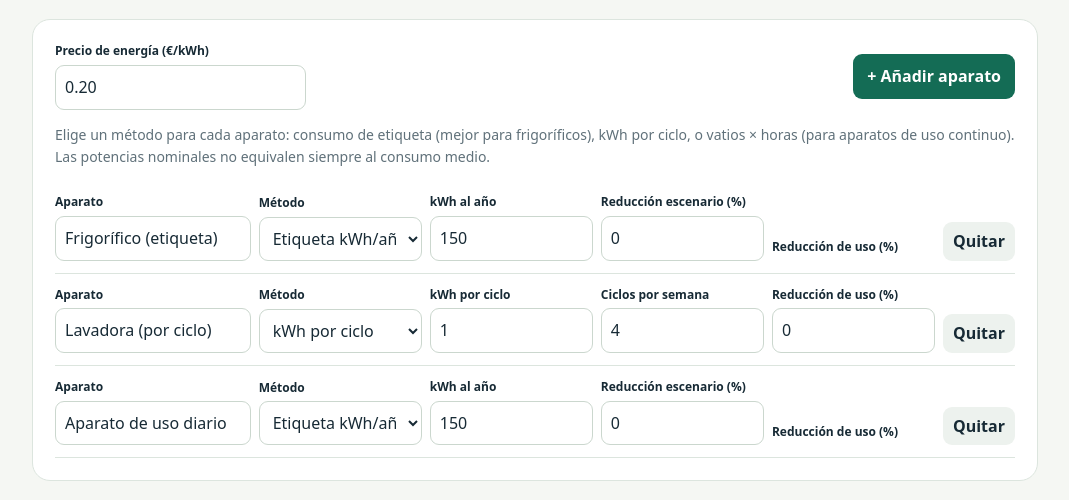
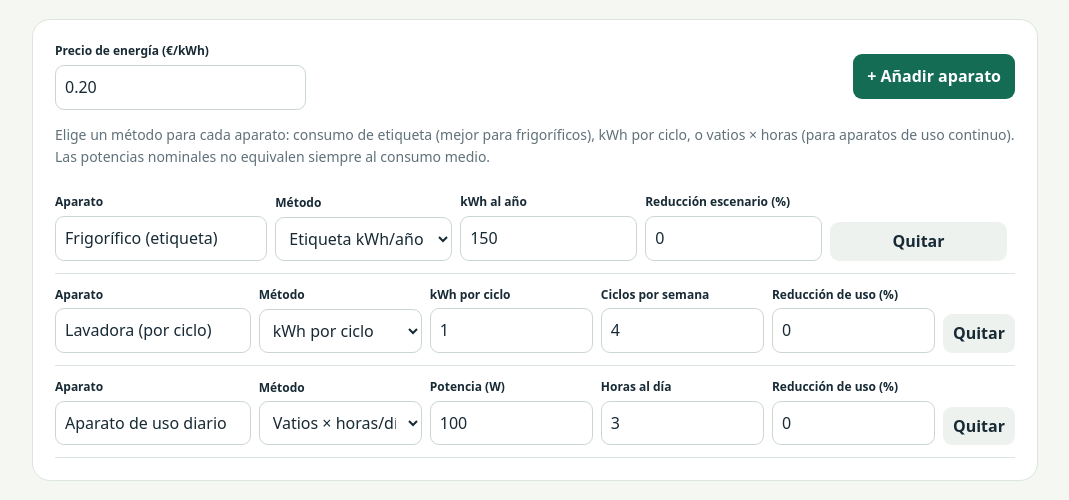
Before and after one commit to carlitosss33/ahorro-claro, a plain HTML site: page calculadora-consumo-hogar.html in a window 1280 px wide. Shown: the part 288-788 px from the top of the page, without its empty margins (105-1174 px from the left). Drawn offline with Linux system fonts and the light colour scheme.

Commit message:
Fix appliance comparison calculation

```diff
--- a/calculadora-consumo-hogar.html
+++ b/calculadora-consumo-hogar.html
@@ -8,8 +8,8 @@
 <h2>Cómo funciona</h2><p>Para etiquetas anuales: kWh/año ÷ 12 × precio €/kWh. Para ciclos: kWh/ciclo × ciclos/semana × 52 ÷ 12 × precio. Para potencia: W ÷ 1.000 × horas/día × días/mes × precio. Los costes son orientativos y reflejan únicamente el componente de energía a precio constante.</p><p class="muted">Las entradas solo se usan en esta página y no se guardan ni se transmiten. Consulta la <a href="privacidad.html">privacidad</a> y la <a href="metodologia.html">metodología completa</a>. <a href="https://comparador.cnmc.gob.es/" target="_blank" rel="noopener">Comparador oficial CNMC</a>.</p></main><footer>Ahorro Claro · Herramientas independientes · <a href="privacidad.html">Privacidad</a> · <a href="metodologia.html">Metodología</a></footer>
 <script>
 const rows=document.querySelector('#rows');let seq=0;const fmt=(x,d=2)=>x.toLocaleString('es-ES',{minimumFractionDigits:d,maximumFractionDigits:d});
-function addRow(method='cycle',name='Aparato'){const id=seq++;const el=document.createElement('div');el.className='row';el.dataset.id=id;el.innerHTML=`<div class="name"><label>Aparato</label><input class="nameval" value="${name}" aria-label="Nombre del aparato"></div><div><label>Método</label><select class="method"><option value="label">Etiqueta kWh/año</option><option value="cycle" ${method==='cycle'?'selected':''}>kWh por ciclo</option><option value="power">Vatios × horas/día</option></select></div><div class="primary"><label class="primarylabel">kWh por ciclo</label><input class="primaryval" type="number" min="0" step="0.01" value="1"></div><div class="frequency"><label class="freqlabel">Ciclos por semana</label><input class="freqval" type="number" min="0" step="0.1" value="4"></div><div><label>Reducción de uso (%)</label><input class="reduction" type="number" min="0" max="100" value="0"></div><button class="remove" aria-label="Quitar aparato">Quitar</button>`;rows.append(el);el.querySelectorAll('input,select').forEach(x=>x.addEventListener('input',calc));el.querySelector('.method').addEventListener('change',()=>{setMethod(el);calc()});el.querySelector('.remove').addEventListener('click',()=>{el.remove();calc()});setMethod(el);calc()}
-function setMethod(el){const m=el.querySelector('.method').value,l=el.querySelector('.primarylabel'),f=el.querySelector('.freqlabel'),pv=el.querySelector('.primaryval'),fv=el.querySelector('.freqval');if(m==='label'){l.textContent='kWh al año';f.textContent='Reducción escenario (%)';pv.value=150;fv.value=0;el.querySelector('.reduction').style.display='none'}else if(m==='cycle'){l.textContent='kWh por ciclo';f.textContent='Ciclos por semana';pv.value=1;fv.value=4;el.querySelector('.reduction').style.display=''}else{l.textContent='Potencia (W)';f.textContent='Horas al día';pv.value=100;fv.value=3;el.querySelector('.reduction').style.display=''}}
-function calc(){let p=Number(document.querySelector('#price').value)||0,total=0,alternative=0;for(const el of rows.children){const m=el.querySelector('.method').value,a=Number(el.querySelector('.primaryval').value)||0,b=Number(el.querySelector('.freqval').value)||0,r=(Number(el.querySelector('.reduction').value)||0)/100;let monthly=m==='label'?a/12:m==='cycle'?a*b*52/12:a/1000*b*30;total+=monthly;alternative+=monthly*(1-r)}let cost=total*p,altcost=alternative*p;document.querySelector('#kwh').textContent=`${fmt(total)} kWh`;document.querySelector('#monthly').textContent=`${fmt(cost)} €`;document.querySelector('#yearly').textContent=`${fmt(cost*12)} €`;document.querySelector('#alt').textContent=`${fmt(altcost)} € / mes`;document.querySelector('#diff').textContent=`${fmt(cost-altcost)} € / mes`;document.querySelector('#altYear').textContent=`${fmt(altcost*12)} €`}
+function addRow(method='cycle',name='Aparato'){const id=seq++;const el=document.createElement('div');el.className='row';el.dataset.id=id;el.innerHTML=`<div class="name"><label>Aparato</label><input class="nameval" value="${name}" aria-label="Nombre del aparato"></div><div><label>Método</label><select class="method"><option value="label" ${method==='label'?'selected':''}>Etiqueta kWh/año</option><option value="cycle" ${method==='cycle'?'selected':''}>kWh por ciclo</option><option value="power" ${method==='power'?'selected':''}>Vatios × horas/día</option></select></div><div class="primary"><label class="primarylabel">kWh por ciclo</label><input class="primaryval" type="number" min="0" step="0.01" value="1"></div><div class="frequency"><label class="freqlabel">Ciclos por semana</label><input class="freqval" type="number" min="0" step="0.1" value="4"></div><div><label>Reducción de uso (%)</label><input class="reduction" type="number" min="0" max="100" value="0"></div><button class="remove" aria-label="Quitar aparato">Quitar</button>`;rows.append(el);el.querySelectorAll('input,select').forEach(x=>x.addEventListener('input',calc));el.querySelector('.method').addEventListener('change',()=>{setMethod(el);calc()});el.querySelector('.remove').addEventListener('click',()=>{el.remove();calc()});setMethod(el);calc()}
+function setMethod(el){const m=el.querySelector('.method').value,l=el.querySelector('.primarylabel'),f=el.querySelector('.freqlabel'),pv=el.querySelector('.primaryval'),fv=el.querySelector('.freqval');if(m==='label'){l.textContent='kWh al año';f.textContent='Reducción escenario (%)';pv.value=150;fv.value=0;fv.min=0;fv.max=100;fv.step=1;el.querySelector('.reduction').parentElement.style.display='none'}else if(m==='cycle'){l.textContent='kWh por ciclo';f.textContent='Ciclos por semana';pv.value=1;fv.value=4;fv.min=0;fv.removeAttribute('max');fv.step=0.1;el.querySelector('.reduction').parentElement.style.display=''}else{l.textContent='Potencia (W)';f.textContent='Horas al día';pv.value=100;fv.value=3;fv.min=0;fv.removeAttribute('max');fv.step=0.1;el.querySelector('.reduction').parentElement.style.display=''}}
+function calc(){let p=Number(document.querySelector('#price').value)||0,total=0,alternative=0;for(const el of rows.children){const m=el.querySelector('.method').value,a=Number(el.querySelector('.primaryval').value)||0,b=Number(el.querySelector('.freqval').value)||0,r=(m==='label'?b:(Number(el.querySelector('.reduction').value)||0))/100;let monthly=m==='label'?a/12:m==='cycle'?a*b*52/12:a/1000*b*30;total+=monthly;alternative+=monthly*(1-r)}let cost=total*p,altcost=alternative*p;document.querySelector('#kwh').textContent=`${fmt(total)} kWh`;document.querySelector('#monthly').textContent=`${fmt(cost)} €`;document.querySelector('#yearly').textContent=`${fmt(cost*12)} €`;document.querySelector('#alt').textContent=`${fmt(altcost)} € / mes`;document.querySelector('#diff').textContent=`${fmt(cost-altcost)} € / mes`;document.querySelector('#altYear').textContent=`${fmt(altcost*12)} €`}
 document.querySelector('#add').addEventListener('click',()=>addRow());document.querySelector('#price').addEventListener('input',calc);addRow('label','Frigorífico (etiqueta)');addRow('cycle','Lavadora (por ciclo)');addRow('power','Aparato de uso diario');
 </script></body></html>
```
